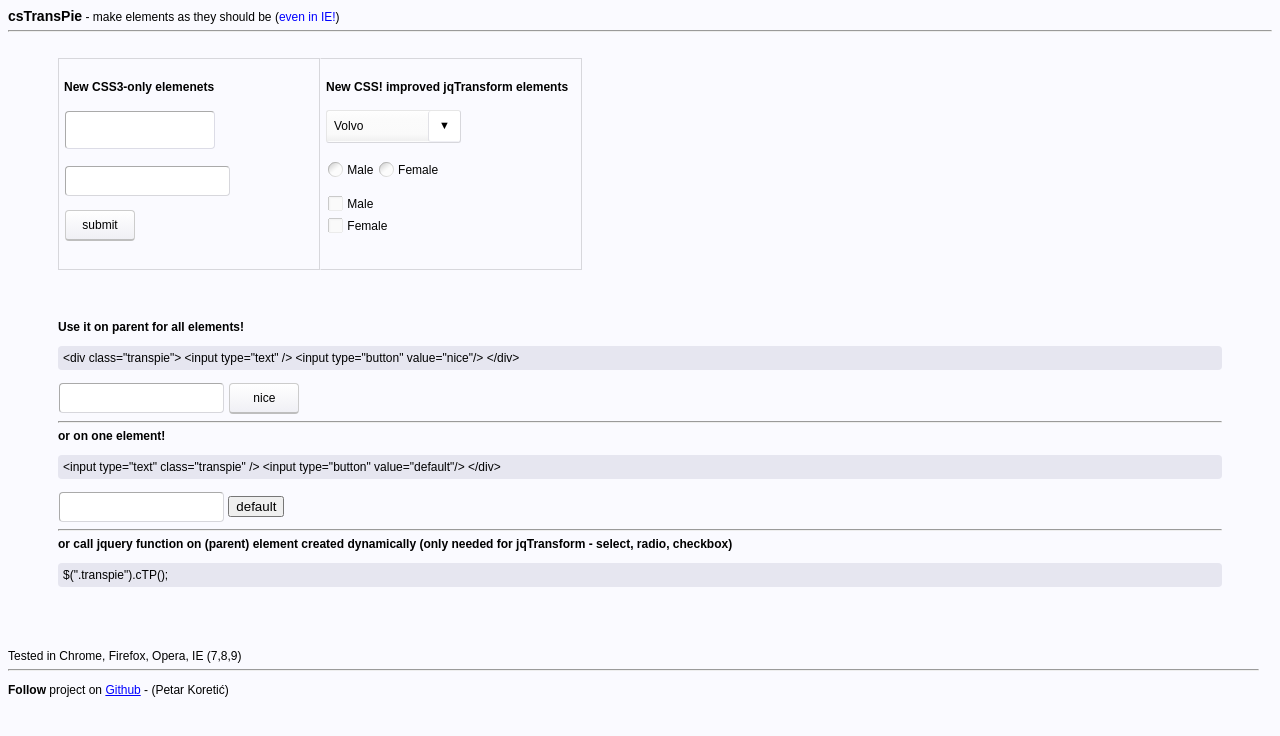
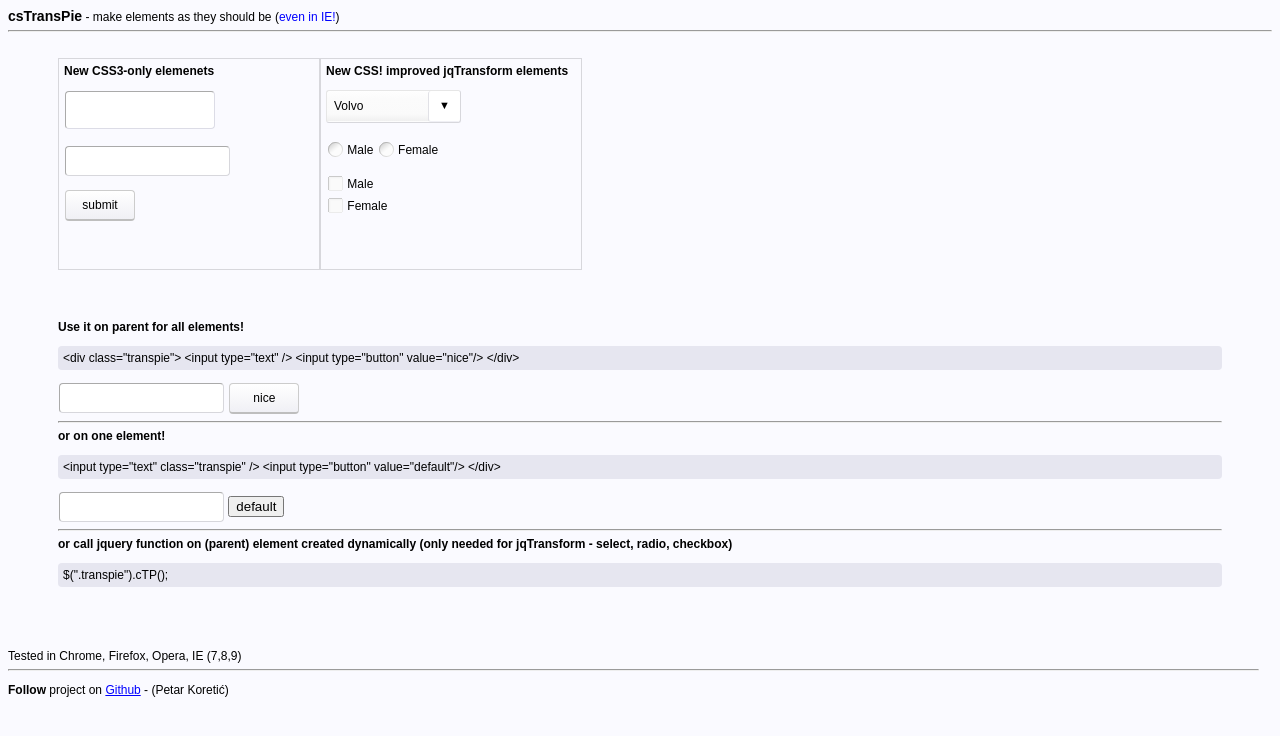
Before and after one commit to pkoretic/csDefault, a plain HTML site: page demo.html in a window 1280 px wide. Drawn offline with nearby package versions, Linux system fonts and the light colour scheme.

Commit message:
small changes

```diff
--- a/demo.html
+++ b/demo.html
@@ -6,9 +6,9 @@
 <link rel="stylesheet" type="text/css" href="csTransPie/csTransPie.css" /><!-- can be added dynamically in csTransPie.js-->
 <script type="text/javascript" src="http://code.jquery.com/jquery-1.7.1.min.js"></script>
 <script type="text/javascript" src="csTransPie/csTransPie.js"></script>
-<!--[if lt IE 10]>
-<script type="text/javascript" src="csTransPie/PIE.js"></script>
-<![endif]-->
+<style type="text/css">
+
+</style>
 </head>
 <body style="background-color:#FAFAFF; font:12px arial;"> <!--background color so that we can see nice radio and checkbox elemens-->
 
@@ -20,16 +20,16 @@
 
 
 
-<div style="display:inline-block;float:left; border:1px solid; border-left-color:#D7D7DC;border-top-color:#D7D7DC;border-bottom-color:#D7D7DC;border-right-color:#D7D7DC; width:250px; height:200px;padding:5px">
-<h4>New CSS3-only elemenets</h4>
+<div style="display:inline-block; float:left;border:1px solid; border-left-color:#D7D7DC;border-top-color:#D7D7DC;border-bottom-color:#D7D7DC;border-right-color:#D7D7DC; width:250px; height:200px;padding:5px">
+<strong>New CSS3-only elemenets</strong>
 <p><textarea></textarea></p>
 <p><input type="text"></p>
 <p><input type="button" value="submit"/></p>
 </div>
 
 
-<div style="display:inline-block; float:left;border:1px solid; border-left-color:transparent;border-top-color:#D7D7DC;border-bottom-color:#D7D7DC;border-right-color:#D7D7DC; width:250px; height:200px; padding:5px">
-<h4>New CSS! improved jqTransform elements</h4>
+<div style="display:inline-block; float:left; border:1px solid; border-left-color:#D7D7DC;border-top-color:#D7D7DC;border-bottom-color:#D7D7DC;border-right-color:#D7D7DC; width:250px; height:200px; padding:5px">
+<strong>New CSS! improved jqTransform elements</strong>
  <p><select>
   <option value="volvo">Volvo</option>
   <option value="saab">Saab</option>
```
